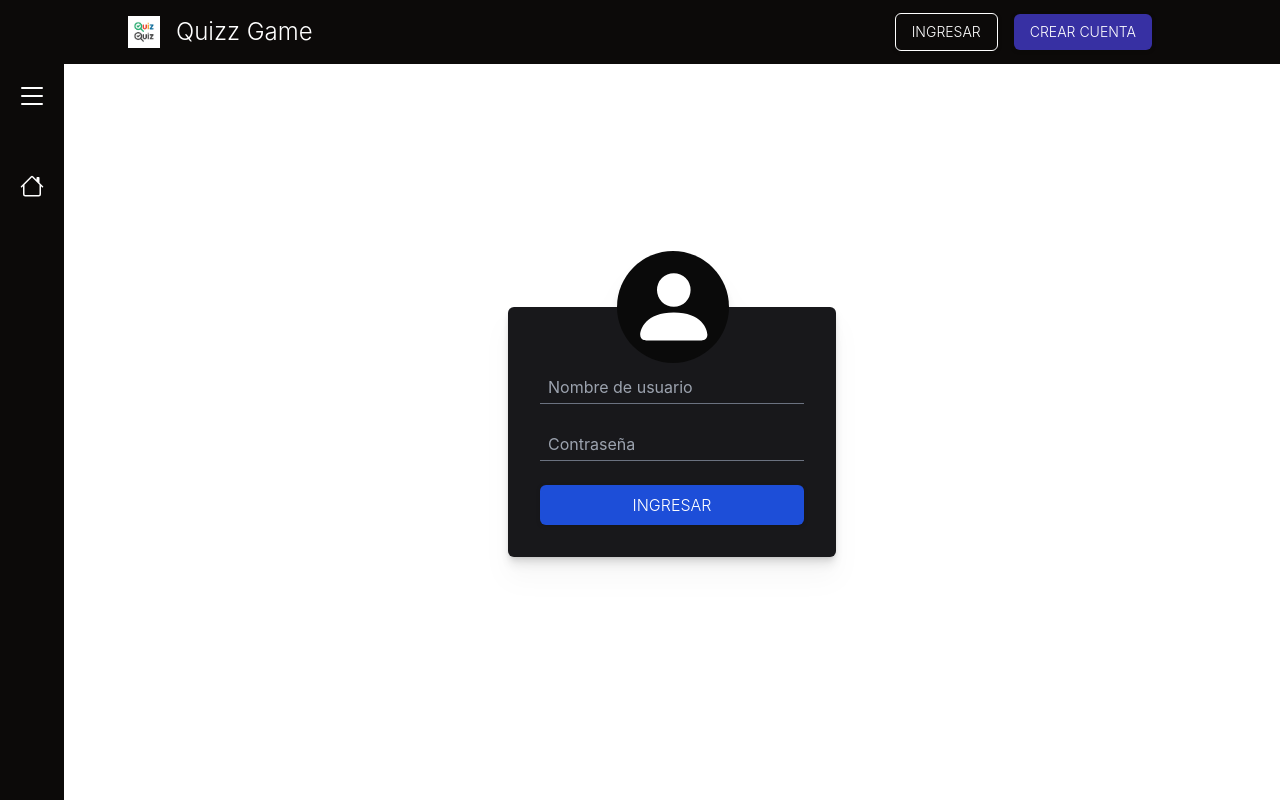
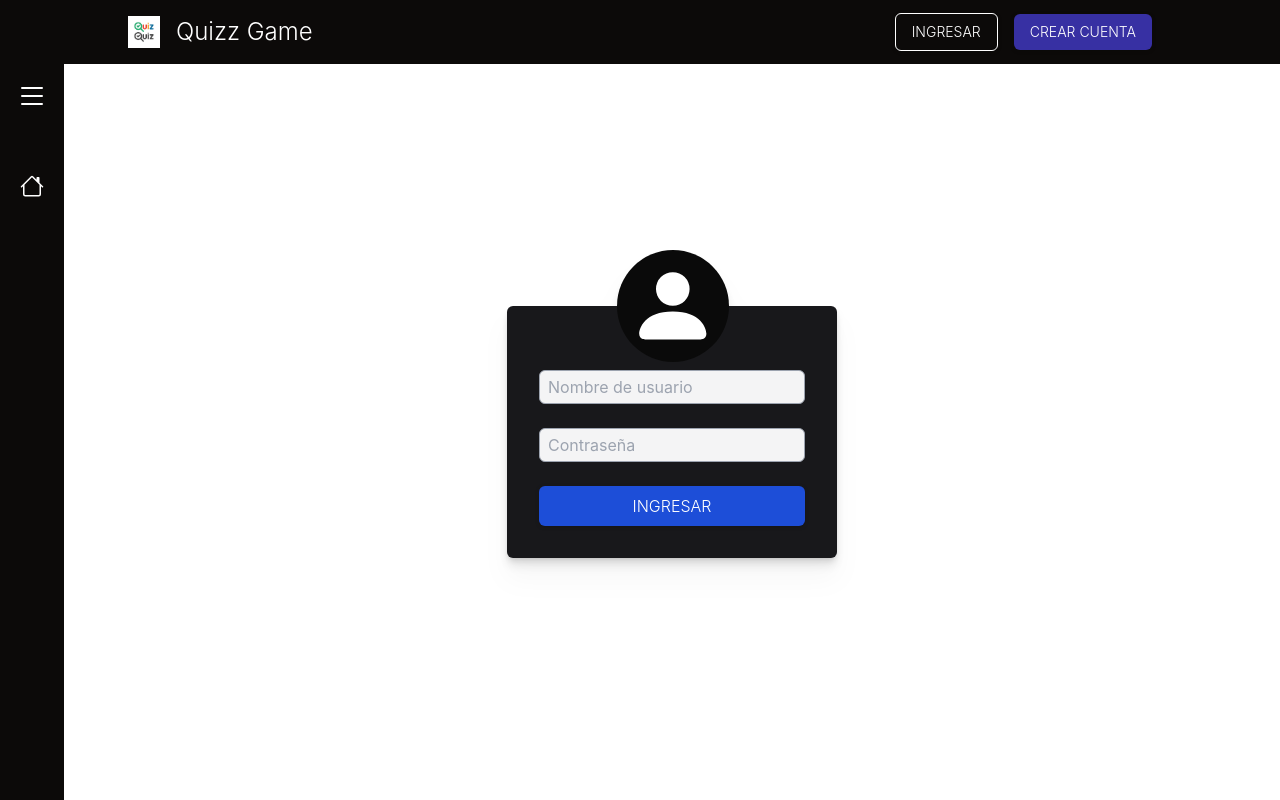
Before and after one commit to briansleonel/quiz-wave-client, a React (Vite) app: page /login in a window 1280 px wide. Built offline with nearby package versions, Linux system fonts and the light colour scheme.

Commit message:
refractor: change to use react hook form

```diff
--- a/src/components/Forms/LoginForm/LoginForm.tsx
+++ b/src/components/Forms/LoginForm/LoginForm.tsx
@@ -2,31 +2,30 @@ import { PersonFill } from "react-bootstrap-icons";
 import { useLoginMutation } from "../../../hooks/users/useLogin";
 import ButtonPrimary from "../../Button/ButtonPrimary";
 import { toastInformation } from "../../Sonner/sonner.toast";
-import { useFormInput } from "../../../hooks/inputs/useFormInput";
-import { InputUnderline } from "../Input/InputUnderline";
+import { useForm, FormProvider } from "react-hook-form";
+import InputFormContext from "../Input/InputFormContext";
+
+interface Inputs {
+    username: string;
+    password: string;
+}
 
 export default function LoginForm() {
-    const inputUsername = useFormInput("");
-    const inputPassword = useFormInput("");
+    const formMethods = useForm<Inputs>();
 
     const loginMutation = useLoginMutation();
 
-    const handleSubmit = async (e: React.FormEvent<HTMLFormElement>) => {
-        e.preventDefault();
-        if (
-            inputUsername.inputProps.value !== "" &&
-            inputPassword.inputProps.value !== ""
-        ) {
-            await loginMutation.mutateAsync({
-                username: inputUsername.inputProps.value,
-                password: inputPassword.inputProps.value,
-            });
-        } else {
-            toastInformation("Debe ingresar sus credenciales");
+    const handleSubmit = formMethods.handleSubmit(
+        async (formData) => {
+            await loginMutation.mutateAsync(formData);
+        },
+        (err) => {
+            toastInformation("Ingrese sus credenciales");
         }
-    };
+    );
 
     return (
+        <FormProvider {...formMethods}>
             <form
                 method="POST"
                 onSubmit={handleSubmit}
@@ -35,23 +34,22 @@ export default function LoginForm() {
                 <div className="w-28 h-28 rounded-full bg-neutral-950 absolute -top-14 left-1/3 flex justify-center items-center ">
                     <PersonFill size="80%" />
                 </div>
-            <InputUnderline
+                <InputFormContext
                     name="username"
                     type="text"
                     placeholder="Nombre de usuario"
                     className="mt-8"
-                inputProps={inputUsername.inputProps}
                 />
 
-            <InputUnderline
+                <InputFormContext
                     name="password"
                     type="password"
                     placeholder="Contraseña"
                     className="mt-6"
-                inputProps={inputPassword.inputProps}
                 />
 
                 <ButtonPrimary className="mt-6">Ingresar</ButtonPrimary>
             </form>
+        </FormProvider>
     );
 }
```
Lines whose indentation alone changed are shown as unchanged.
